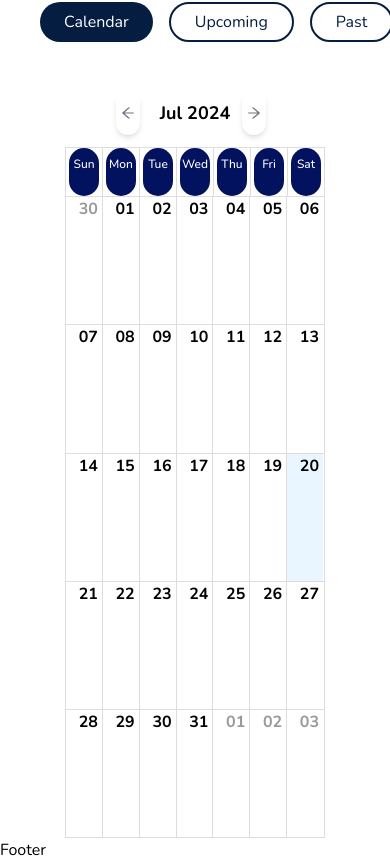
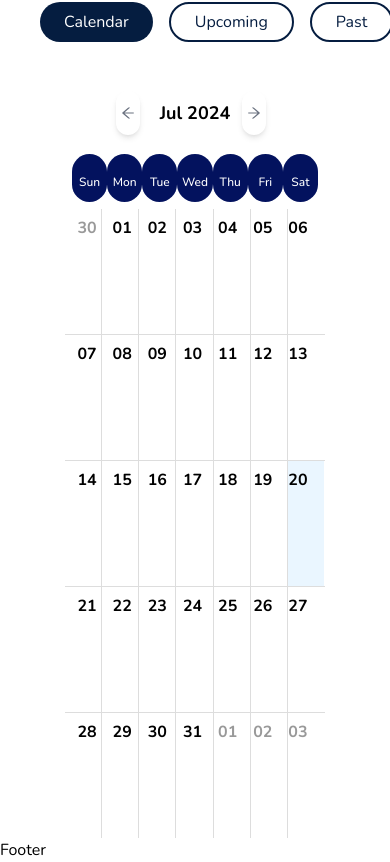
Before and after one commit to acm-ucr/ais-website, a Next.js app: page /events in a window 390 px wide. Shown: the part 806-1668 px from the top of the page. Built offline with nearby package versions, Linux system fonts and the light colour scheme; no server answers.

Commit message:
Added index.css to calendar

```diff
--- a/src/components/calendar/CustomHeader.jsx
+++ b/src/components/calendar/CustomHeader.jsx
@@ -1,6 +1,8 @@
+import "./index.css";
+
 const Header = ({ label }) => {
   return (
-    <div className="pt-2 h-12 rounded-full font-medium md:text-2xl text-xs bg-ais-blue-200 text-white">
+    <div className="pt-2 h-12 rounded-full font-medium md:text-2xl text-xs bg-ais-blue-200 text-white flex items-center justify-center">
       {label}
     </div>
   );
--- /dev/null
+++ b/src/components/calendar/index.css
@@ -0,0 +1,49 @@
+.rbc-header {
+  padding: 0px;
+  border-bottom: none;
+}
+
+.rbc-header + .rbc-header {
+  border: none;
+}
+
+.rbc-month-view {
+  border: none;
+}
+
+.remove-calendar-gridlines .rbc-month-view .rbc-row-segment + .rbc-row-segment {
+  border: none !important;
+}
+
+.remove-calendar-gridlines .rbc-month-view .rbc-day-bg + .rbc-day-bg {
+  border: none !important;
+}
+
+.remove-calendar-gridlines .rbc-month-view .rbc-row + .rbc-row {
+  border: none !important;
+}
+
+.remove-calendar-gridlines .rbc-month-view .rbc-day-bg {
+  border: none !important;
+}
+
+.rbc-month-row {
+  border: none;
+}
+
+.rbc-row {
+  padding: 7px;
+  text-align: center;
+}
+
+.remove-border-bottom .rbc-date-cell {
+  border-bottom: none !important;
+}
+
+.rbc-date-cell {
+  text-align: center;
+}
+
+.rbc-row-segment {
+  max-height: 1vh;
+}
```
